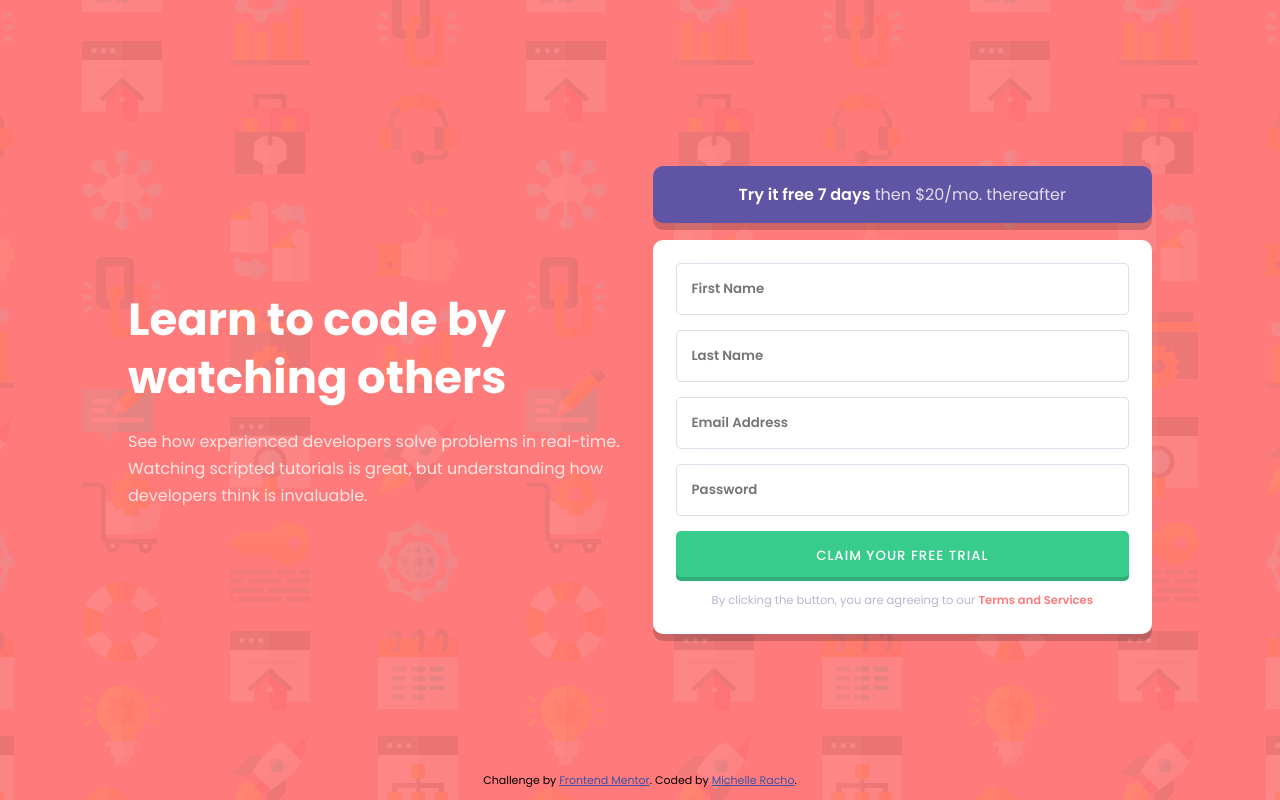
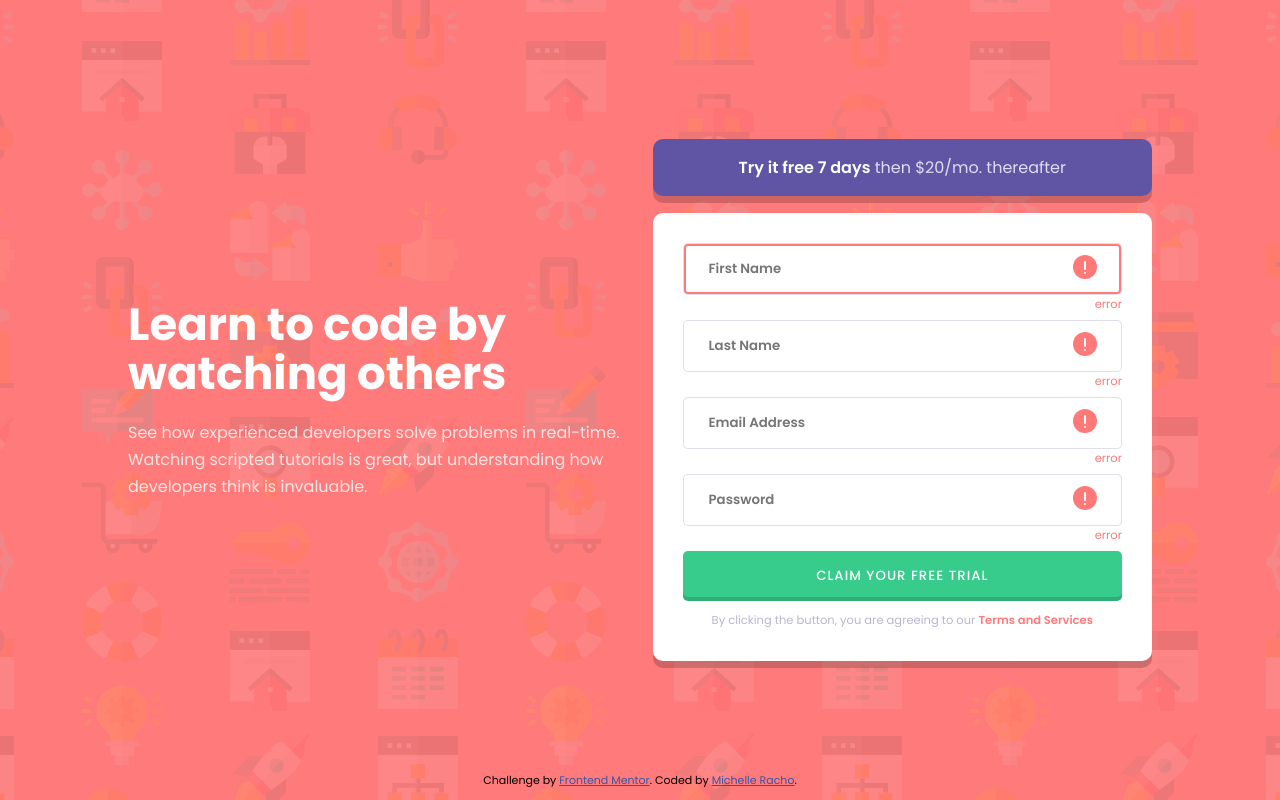
Before and after one commit to michelleracho/intro-component-with-sign-up-form, a plain HTML site: page index.html in a window 1280 px wide. Drawn offline with Linux system fonts and the light colour scheme.

Commit message:
add error styles

```diff
--- a/index.html
+++ b/index.html
@@ -37,13 +37,18 @@
         </h3>
 
         <form class="signup-form">
+          <div class="signup-form__input-container">
             <input
               type="text"
-            class="signup-form__input"
+              class="signup-form__input error-input"
               id="first-name"
               placeholder="First Name"
               aria-label="first name"
             />
+            <span class="error-msg">error</span>
+            <img src="./images/icon-error.svg" alt="error" class="error-icon" />
+          </div>
+          <div class="signup-form__input-container">
             <input
               type="text"
               class="signup-form__input"
@@ -51,6 +56,10 @@
               placeholder="Last Name"
               aria-label="last name"
             />
+            <span class="error-msg">error</span>
+            <img src="./images/icon-error.svg" alt="error" class="error-icon" />
+          </div>
+          <div class="signup-form__input-container">
             <input
               type="email"
               class="signup-form__input"
@@ -58,6 +67,10 @@
               placeholder="Email Address"
               aria-label="email address"
             />
+            <span class="error-msg">error</span>
+            <img src="./images/icon-error.svg" alt="error" class="error-icon" />
+          </div>
+          <div class="signup-form__input-container">
             <input
               type="password"
               class="signup-form__input"
@@ -65,6 +78,9 @@
               placeholder="Password"
               aria-label="password"
             />
+            <span class="error-msg">error</span>
+            <img src="./images/icon-error.svg" alt="error" class="error-icon" />
+          </div>
 
           <button class="signup-form__cta">Claim your free trial</button>
 
--- a/scss/_layout.scss
+++ b/scss/_layout.scss
@@ -32,6 +32,7 @@
 
     @include breakpoint(md) {
       font-size: 3.8rem;
+      line-height: 1.1;
     }
 
     @include breakpoint(lg) {
@@ -40,7 +41,6 @@
   }
 
   &__description {
-    // line-height: 1.7;
     color: $color-text;
   }
 }
@@ -73,9 +73,16 @@
 
 .signup-form {
   background-color: #fff;
-  padding: 2.3rem;
+  padding: 3rem;
   border-radius: 1rem;
   box-shadow: $shadow;
+
+  &__input-container {
+    // border: 1px solid black;
+    margin-bottom: 2.5rem;
+    // width: 100%;
+    position: relative;
+  }
 
   &__input {
     display: block;
@@ -83,10 +90,10 @@
     outline: none;
     font-family: inherit;
     color: $color-neutral-dark-blue;
-    padding: 1.5rem;
+    padding: 1.5rem 2.5rem;
     border-radius: 0.5rem;
     border: 1px solid rgba($color-neutral-grayish-blue, 0.45);
-    margin-bottom: 1.5rem;
+    // margin-bottom: 1.5rem;
 
     &::placeholder {
       font-weight: 600;
@@ -120,6 +127,32 @@
   }
 }
 
+.error-input {
+  box-shadow: inset 0 0 0 2px $color-primary-red;
+}
+
+.error-msg {
+  font-size: 1.15rem;
+  color: $color-primary-red;
+  position: absolute;
+  // bottom: -2rem;
+  right: 0;
+  // opacity: 0;
+}
+
+.error-icon {
+  // border: 1px solid red;
+  position: absolute;
+  right: 2.5rem;
+  top: 0;
+  transform: translateY(50%);
+  // opacity: 0;
+}
+
+.show {
+  opacity: 1;
+}
+
 footer {
   position: absolute;
   bottom: 0;
```
Also changed, not shown: css/main.css, 1 other file. Lines whose indentation alone changed are shown as unchanged.
